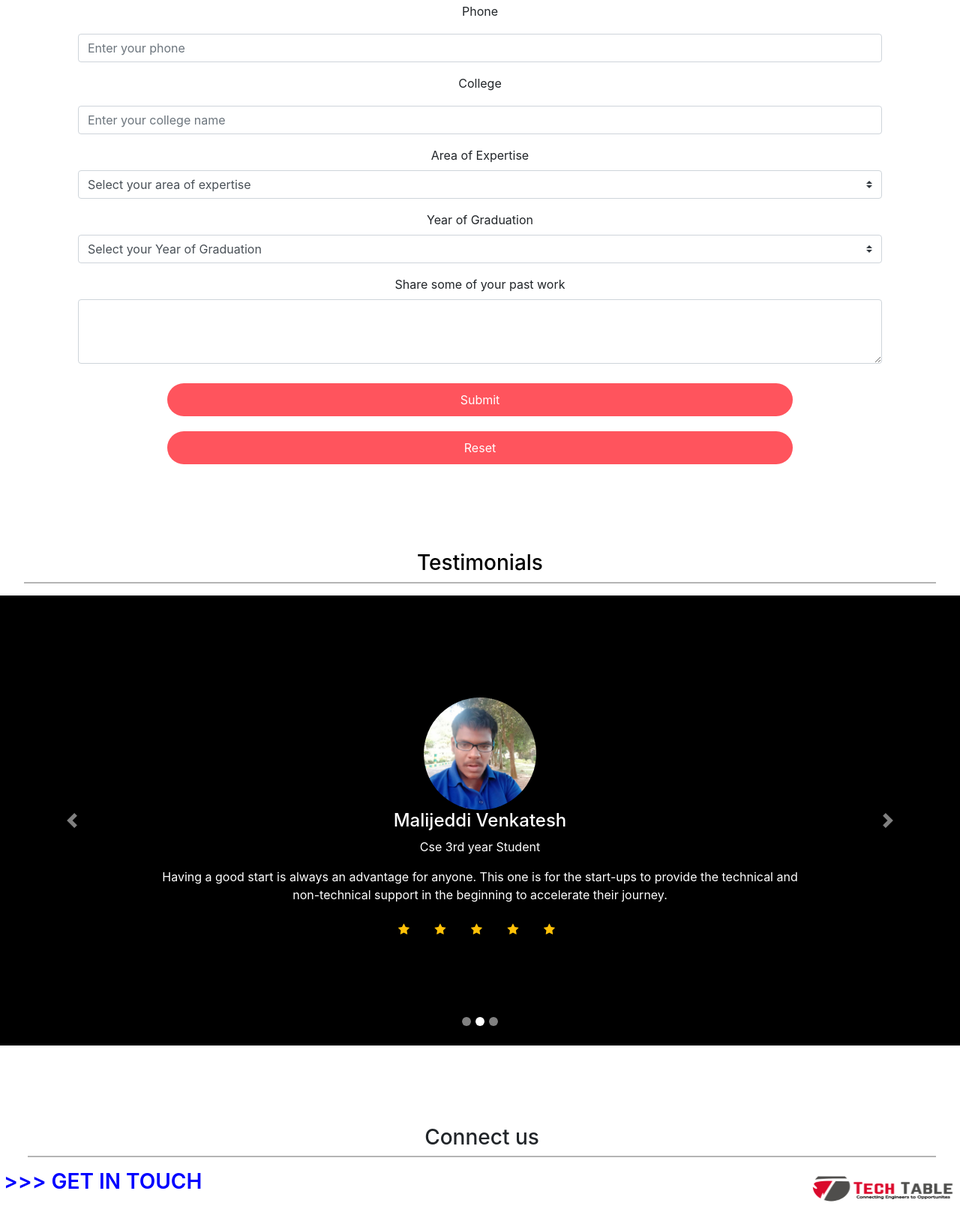
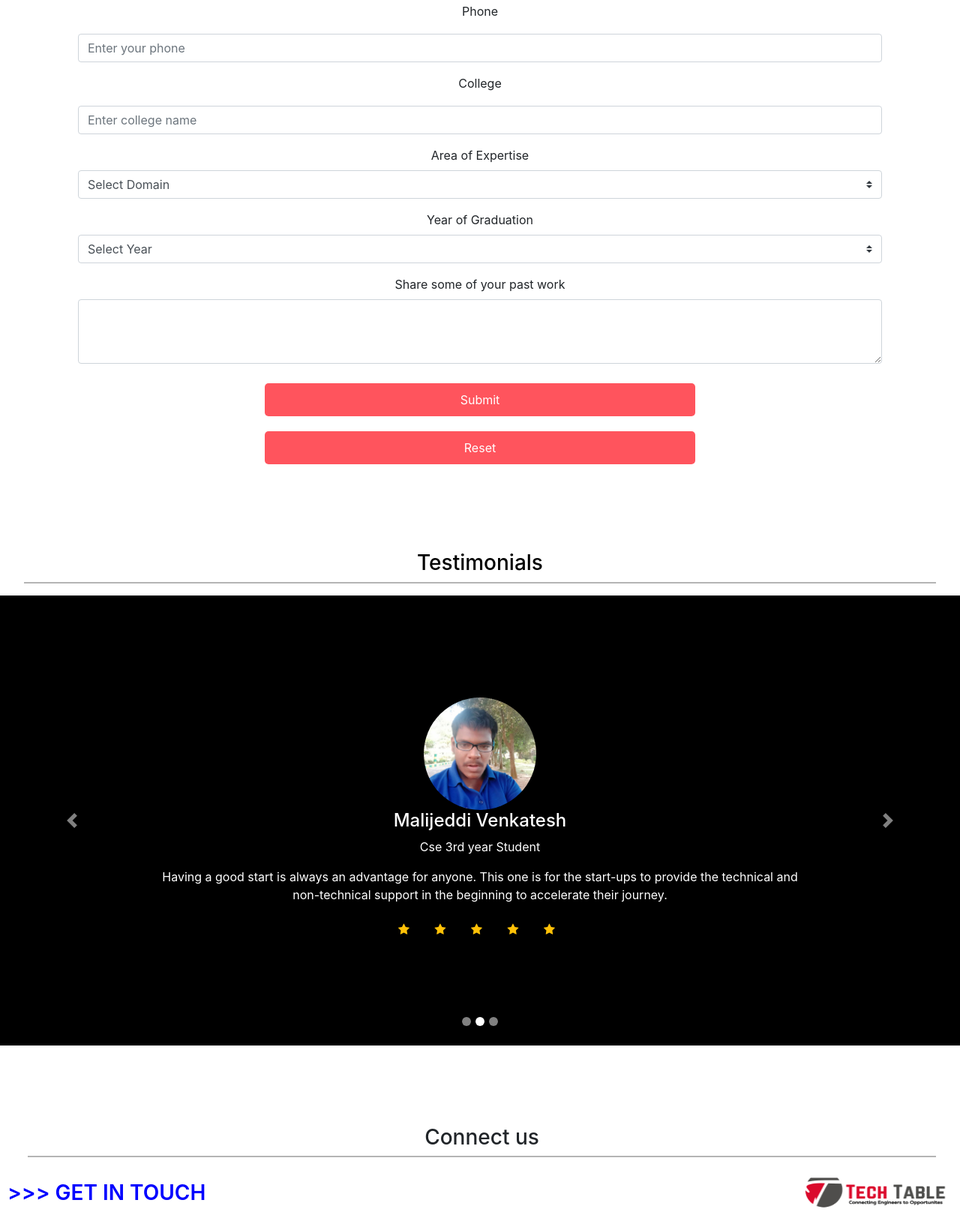
Before and after one commit to MALIJEDDIVENKATESH/landingwebsite, a plain HTML site: page index.html in a window 1280 px wide. Shown: the part 3609-5233 px from the top of the page at 75% size. Drawn offline with nearby package versions, Linux system fonts and the light colour scheme.

Commit message:
minor style changes

```diff
--- a/index.css
+++ b/index.css
@@ -49,7 +49,7 @@ body{
 }
 
 .nav-logo{
-    height:80px;
+    height:65px;
     width: 200px;
 
 }
@@ -124,7 +124,7 @@ hr{
 
 
     .headerimage{
-        padding: 50pX;
+        padding: 50px;
 
 
     }
@@ -134,6 +134,8 @@ hr{
 .button-container{
     display: flex;
     align-items: center;
+    justify-content:space-around;
+    width: 100%;
 }
 
 .program-container{
@@ -254,15 +256,15 @@ color: white;
 }
 
 .button{
-    width: 80%;
+    width: 55%;
     margin: 40px auto;
     padding: 10px;
     color:white;
-    border-radius: 25px;
+    border-radius: 5px;
     outline: none;
     border: none ;
     background-color:rgba(255, 65, 75, 0.897);
-    display: inline-block;
+    display:inline-block;
 
 }
 
@@ -315,10 +317,20 @@ color: white;
 
 
 }
+.footer-heading{
+
+    margin:auto 5px;
+}
+
 .footer-logo{
     width: 200px;
-    height: 52px;
-    display: inline;
+    height: 62px;
+    margin-right: 10px;
+}
+.footer-header-container{
+    display: flex;
+    justify-content:space-between;
+    align-items: center;
 }
 
 .fa {
@@ -416,6 +428,12 @@ margin-bottom: 5px;
 
 @media(max-width : 370px){
 
+
+    .headerimage{
+        padding: 30px;
+        margin-top: 10px;
+    }
+
     .row{
         margin-right: 0px;
         margin-left: 0px;
@@ -441,12 +459,12 @@ margin-bottom: 5px;
         margin: 10px auto !important;
     }
 
-    .heading{
-        /* font-size: 25px !important; */
-    }
+
     .footer-heading{
         font-size: 25px !important;
         text-align: center;
+        height: 100%;
+        vertical-align: middle;
     }
     .footer-logo{
         height: 50px;
--- a/index.html
+++ b/index.html
@@ -297,7 +297,7 @@
         <div class="col-md-12">
            <div class="form-group">
             <label for="college">College</label>
-            <input required type="text" class="form-control" placeholder="Enter your college name" id="college" >
+            <input required type="text" class="form-control" placeholder="Enter college name" id="college" >
           </div>
          </div>
 
@@ -305,7 +305,7 @@
           <div class="form-group">
            <label for="areaofexpertise">Area of Expertise</label>
            <select class="custom-select" id="areaofexpertise">
-            <option selected>Select your area of expertise</option>
+            <option selected>Select Domain</option>
             <option value="Webdevelopment">Web development</option>
             <option value="MachineLearning">Machine learning</option>
             <option value="Androidappdevelopment">Android app development</option>
@@ -322,7 +322,7 @@
           <div class="form-group">
            <label for="year">Year of Graduation</label>
            <select class="custom-select" id="year">
-            <option selected>Select your Year of Graduation</option>
+            <option selected>Select Year</option>
             <option value="2015">2015</option>
             <option value="2016">2016</option>
             <option value="2017">2017</option>
```
